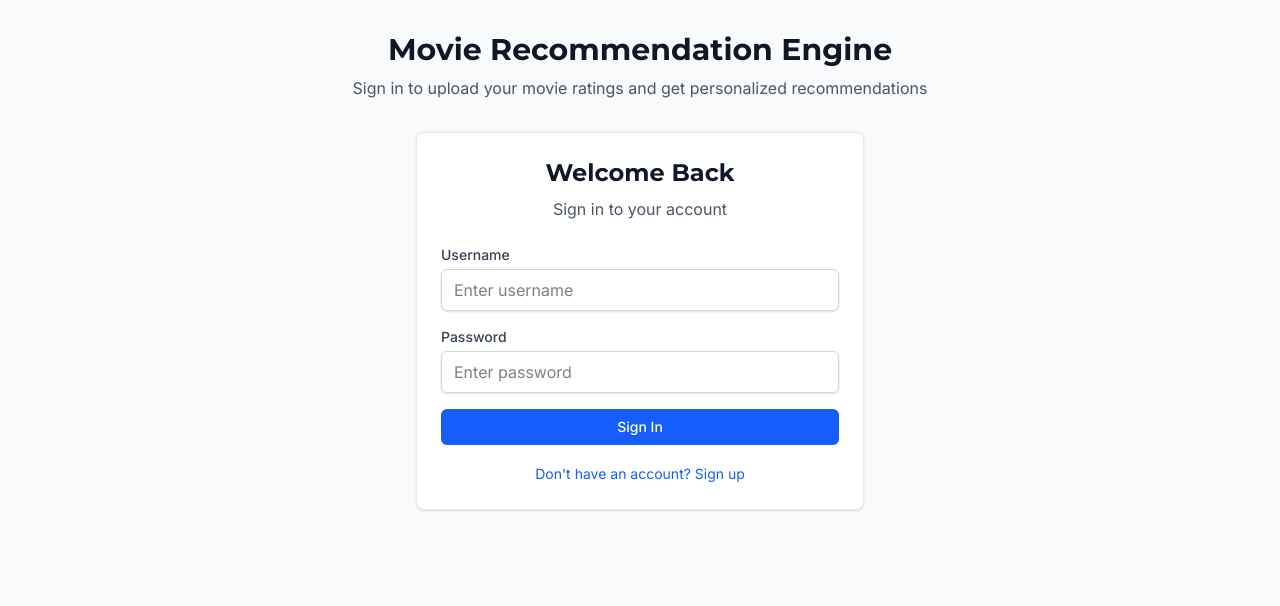
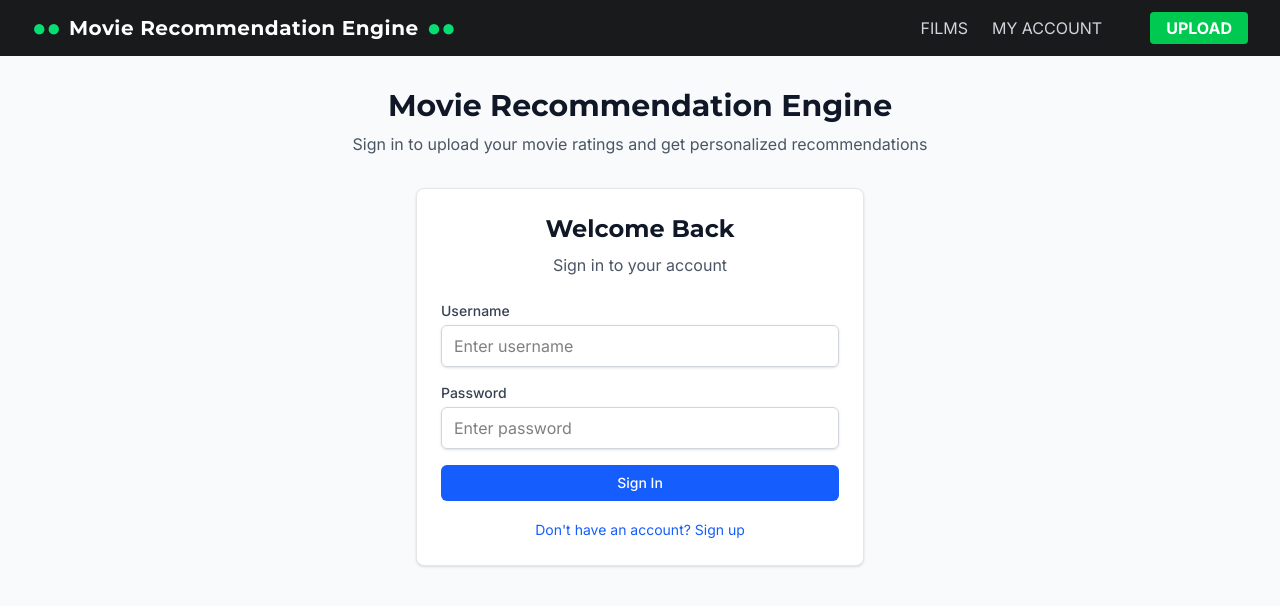
Before and after one commit to allenh99/watchoftheweek, a Next.js app in the folder frontend/: page / in a window 1280 px wide. Shown: the top 606 px of the page. Built offline with nearby package versions, Linux system fonts and the light colour scheme.

Commit message:
small navbar adjustments

```diff
--- a/frontend/src/app/layout.tsx
+++ b/frontend/src/app/layout.tsx
@@ -1,5 +1,6 @@
 import type { Metadata } from "next";
 import { Inter, Montserrat } from "next/font/google";
+import Navbar from '../components/Navbar';
 import "./globals.css";
 
 const inter = Inter({
@@ -27,6 +28,7 @@ export default function RootLayout({
   return (
     <html lang="en">
       <body className={`${inter.className} ${montserrat.variable} antialiased`}>
+        <Navbar />
         {children}
       </body>
     </html>
--- a/frontend/src/components/Navbar.tsx
+++ b/frontend/src/components/Navbar.tsx
@@ -4,8 +4,8 @@ import Link from 'next/link';
 
 export default function Navbar() {
   return (
-    <nav className="w-full bg-[#181A1B] px-8 py-3 flex items-center justify-between shadow-md">
-      <div className="flex items-center space-x-2">
+    <nav className=" w-full bg-[#181A1B] px-8 py-3 flex items-center justify-between shadow-md">
+      <div className="font-montserrat flex items-center space-x-2">
         <Link href="/" className="flex items-center space-x-2">
           <span className="text-green-400 font-bold text-2xl">●●</span>
           <span className="text-white font-bold text-xl tracking-wide">Movie Recommendation Engine</span>
@@ -13,9 +13,9 @@ export default function Navbar() {
         </Link>
       </div>
       <div className="flex items-center space-x-6 text-gray-300">
-        <Link href="/films" className="hover:text-white transition-colors">FILMS</Link>
-        <Link href="/account" className="hover:text-white transition-colors">MY ACCOUNT</Link>
-        <Link href="/upload" className="ml-6 bg-green-500 hover:bg-green-600 text-white font-bold px-4 py-1 rounded transition-colors">UPLOAD</Link>
+        <Link href="/films" className="hover:text-white transition-colors font-inter">FILMS</Link>
+        <Link href="/account" className="hover:text-white transition-colors font-inter">MY ACCOUNT</Link>
+        <Link href="/upload" className="ml-6 bg-green-500 hover:bg-green-600 text-white font-bold px-4 py-1 rounded transition-colors font-inter">UPLOAD</Link>
 
       </div>
     </nav>
```
